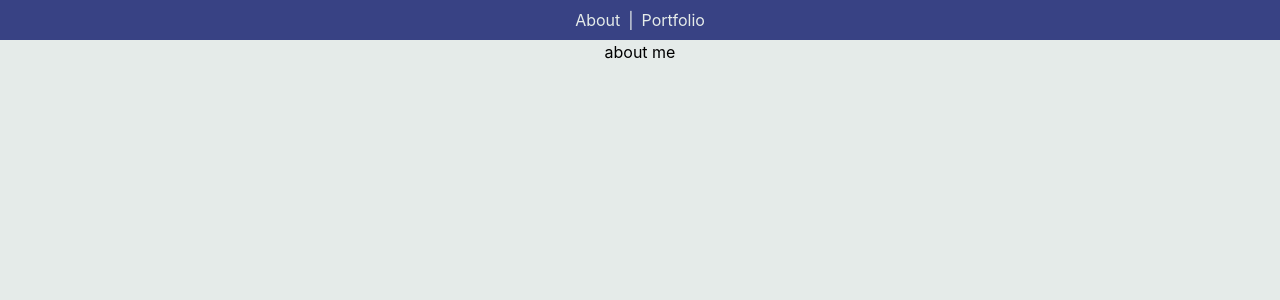
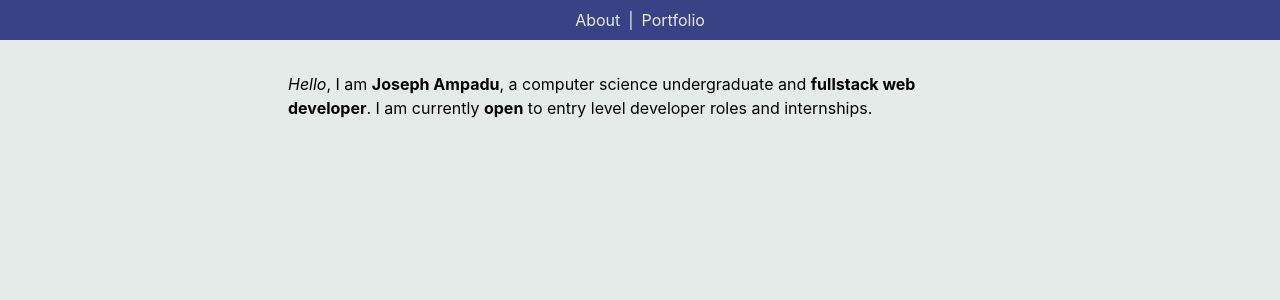
Before and after one commit to daduam/daduam.github.io, a Next.js app: page / in a window 1280 px wide. Shown: the top 300 px of the page. Built offline with nearby package versions, Linux system fonts and the light colour scheme.

Commit message:
headline paragraph

```diff
--- a/src/pages/index.tsx
+++ b/src/pages/index.tsx
@@ -1,7 +1,19 @@
+import { Box } from "@chakra-ui/react";
 import { Layout } from "../components/Layout";
 
 const Index = () => {
-  return <Layout height="100vh">about me</Layout>;
+  return (
+    <Layout height="100vh">
+      <Box w="container.md" p="8">
+        <p>
+          <em>Hello</em>, I am <strong>Joseph Ampadu</strong>, a computer
+          science undergraduate and <strong>fullstack web developer</strong>.
+          I am currently <strong>open</strong> to entry level developer roles
+          and internships.
+        </p>
+      </Box>
+    </Layout>
+  );
 };
 
 export default Index;
```
